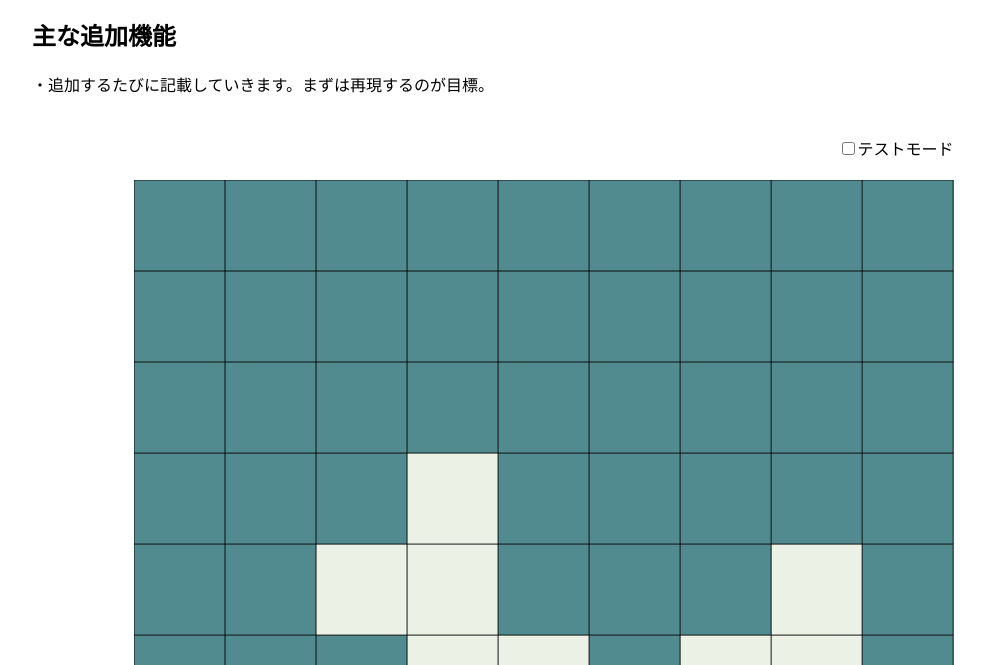
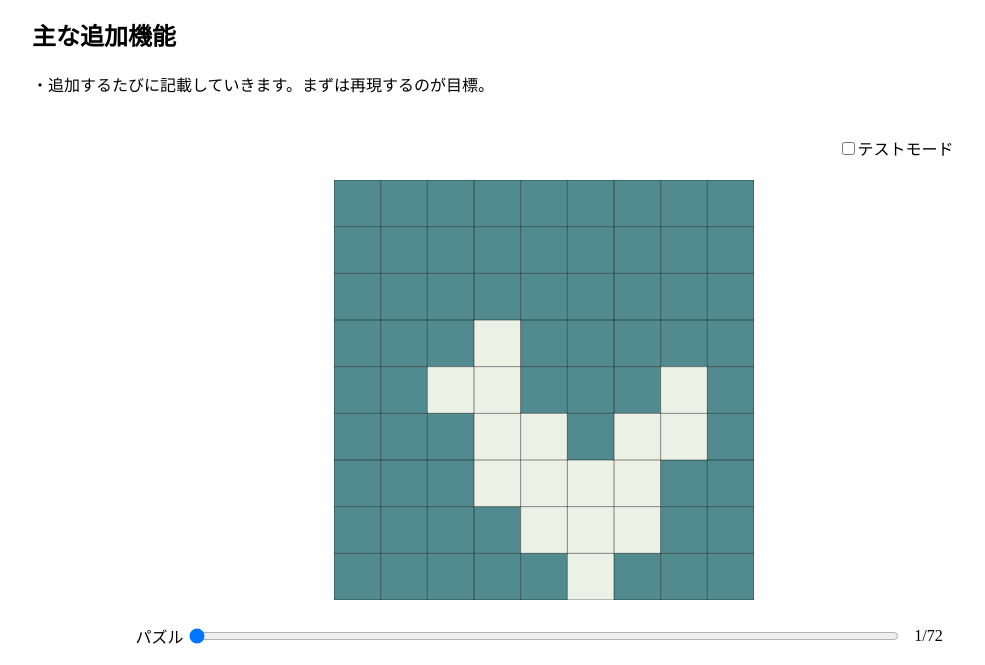
Before and after one commit to TokotokoEnryu/TetroPazzleApp, a plain HTML site: page docs/index.html in a window 1280 px wide. Shown: the part 116-781 px from the top of the page, without its empty margins (96-1081 px from the left). Drawn offline with Linux system fonts and the light colour scheme.

Commit message:
update orig_style.css
put _div_main_svg on center.

```diff
--- a/docs/orig_style.css
+++ b/docs/orig_style.css
@@ -80,6 +80,8 @@
 }
 #_div_main_svg {
     margin-bottom: 20px;
+    width: 420px;
+    margin-left: calc(50% - 210px);
 }
 #_group_tetro rect {
     fill: rgb(81, 139, 143);
```
